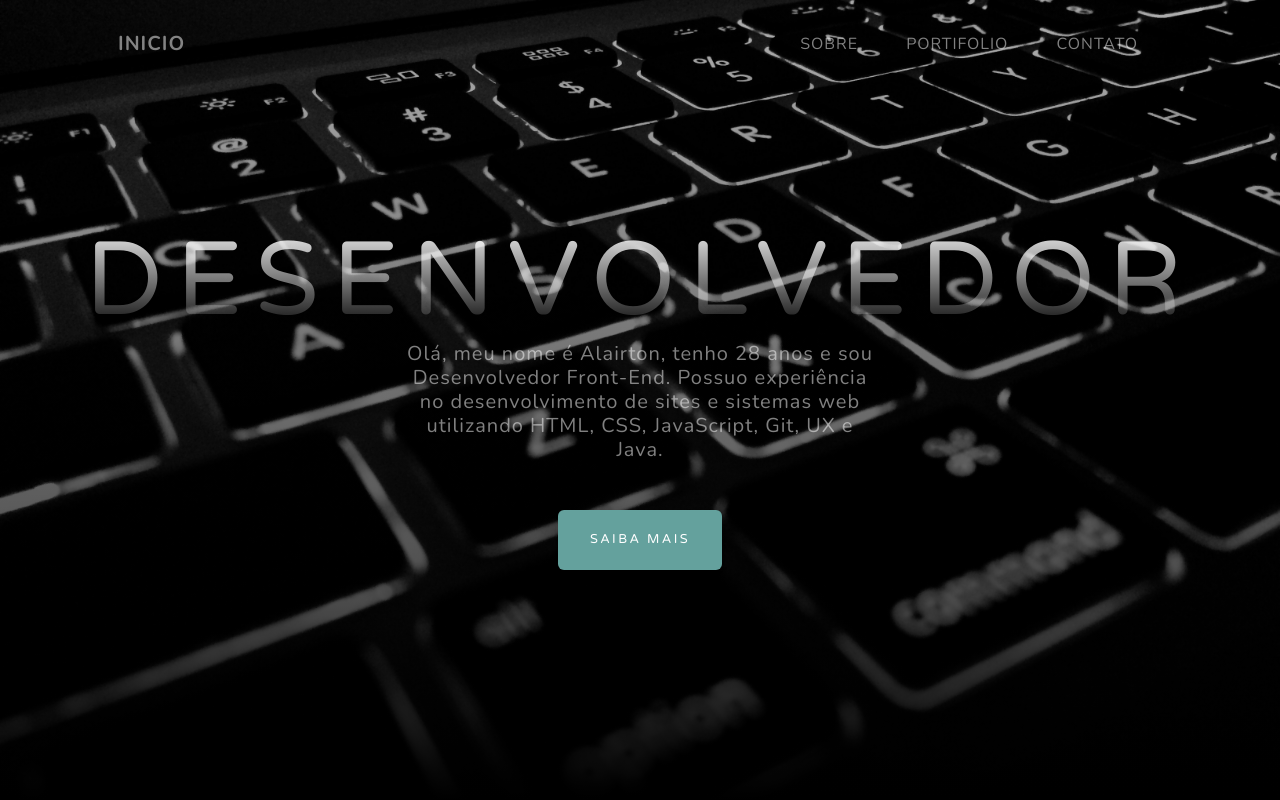
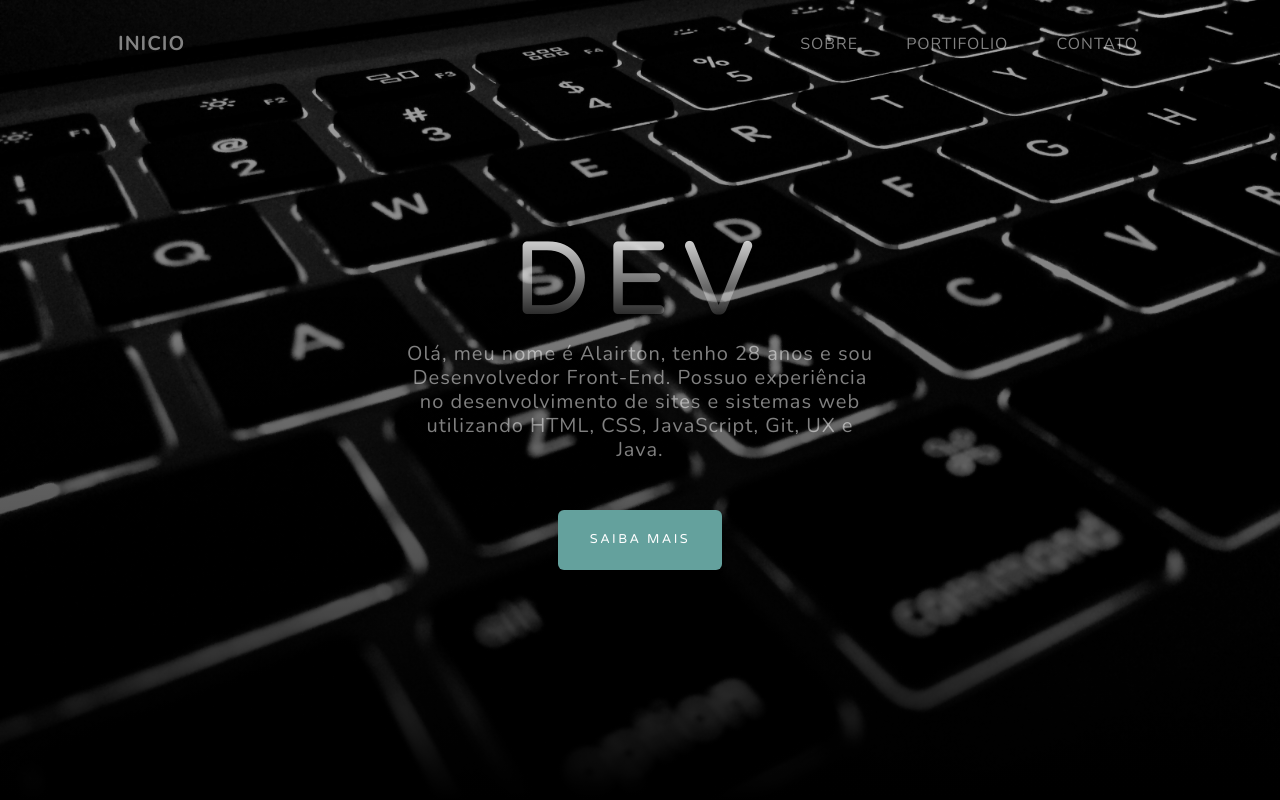
Before and after one commit to Alairtonc/Alairtonc.github.io, a plain HTML site: page index.html in a window 1280 px wide. Shown: the top 800 px of the page. Drawn offline with nearby package versions, Linux system fonts and the light colour scheme.

Commit message:
Update index.html
Edição de texto.

```diff
--- a/index.html
+++ b/index.html
@@ -38,7 +38,7 @@
             <div class="container px-4 px-lg-5 d-flex h-100 align-items-center justify-content-center">
                 <div class="d-flex justify-content-center">
                     <div class="text-center">
-                        <h1 class="mx-auto my-0 text-uppercase">DESENVOLVEDOR</h1>
+                        <h1 class="mx-auto my-0 text-uppercase">DEV</h1>
                         <h2 class="text-white-50 mx-auto mt-2 mb-5">Olá, meu nome é Alairton, tenho 28 anos e sou Desenvolvedor Front-End.
                                                                     Possuo experiência no desenvolvimento de sites e sistemas web utilizando HTML, CSS, JavaScript, Git, UX e Java.</h2>
                         <a class="btn btn-primary" href="#about">SAIBA MAIS</a>
```
